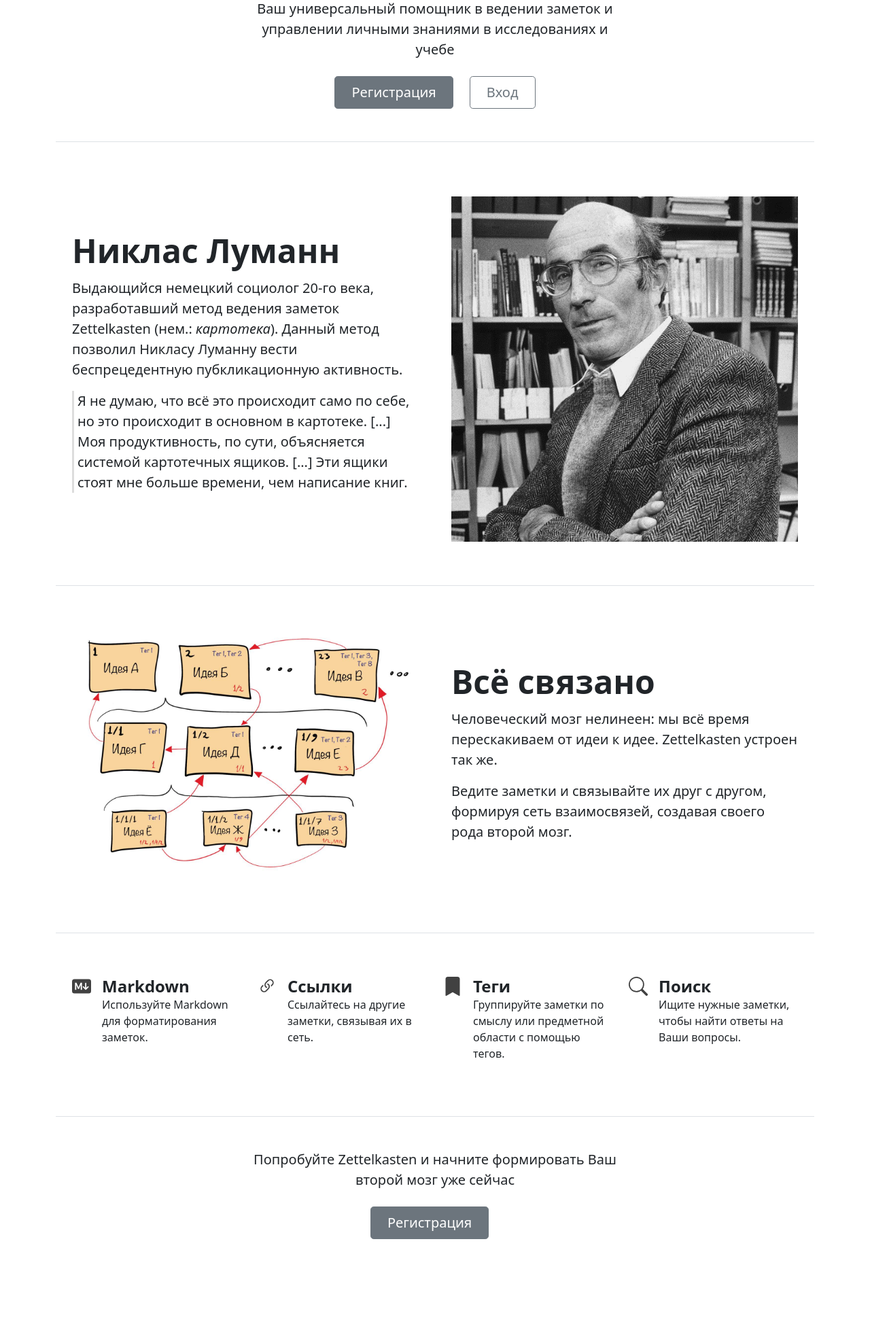
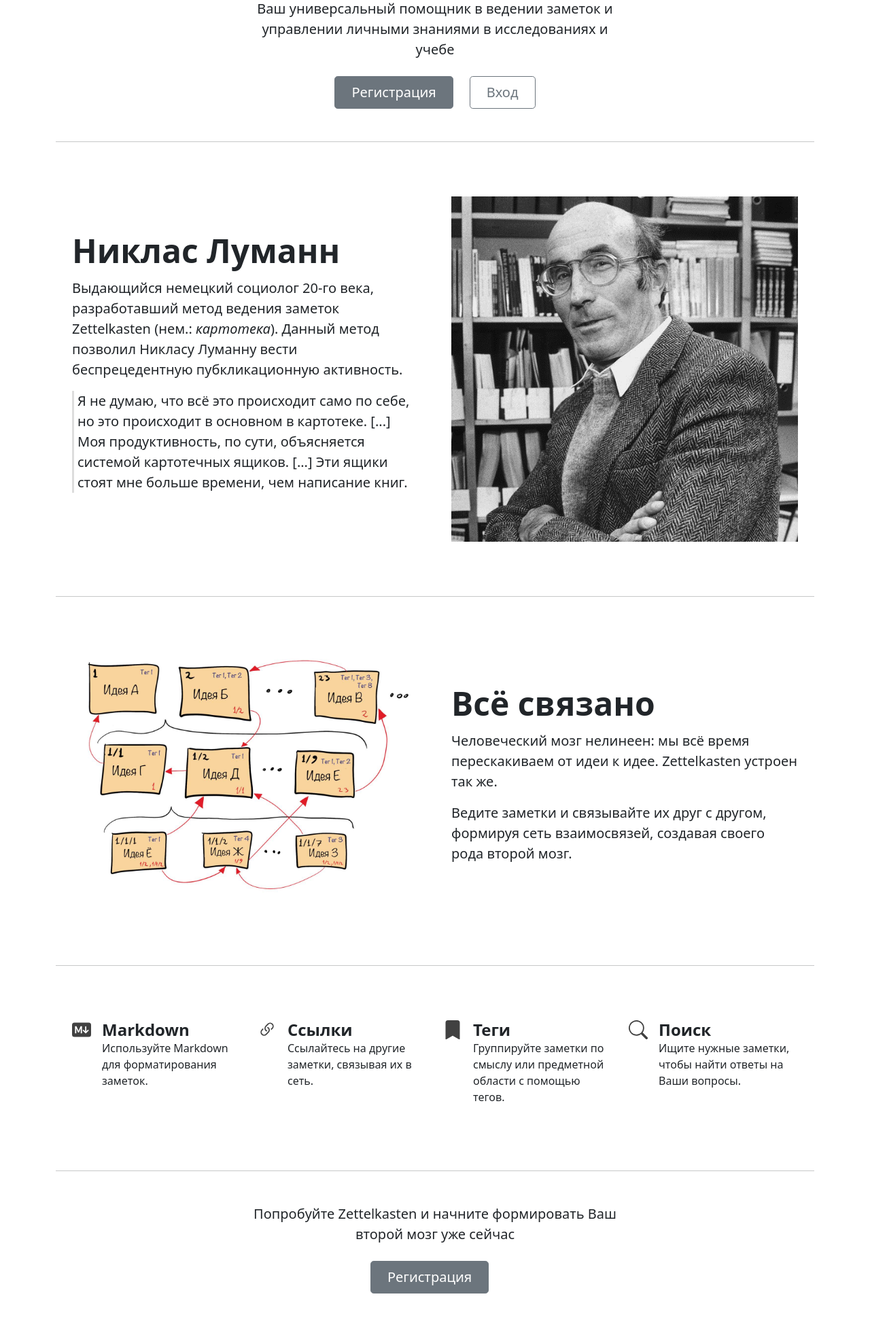
Before and after one commit to Woofka/zettelkasten, a Flask app: page / in a window 1280 px wide. Shown: the part 173-2140 px from the top of the page at 68% size. Before the commit the page ends 1996 px from the top, so only its background shows below. Run offline with Flask 2, Linux system fonts and the light colour scheme.

Commit message:
Fix horizontal lines

```diff
--- a/templates/index.html
+++ b/templates/index.html
@@ -18,7 +18,7 @@
     </symbol>
   </svg>
 
-  <div class="px-4 my-3 text-center border-bottom">
+  <div class="px-4 my-3 text-center">
     <h1 class="display-4 fw-bold">Zettelkasten</h1>
     <div class="col-lg-6 mx-auto">
       <p class="lead mb-4">
@@ -30,8 +30,9 @@
       </div>
     </div>
   </div>
+  <hr>
 
-  <div class="container col-xxl-8 px-4 py-3 border-bottom">
+  <div class="container col-xxl-8 px-4 py-3">
     <div class="row flex-lg-row-reverse align-items-center g-5 py-5">
       <div class="col-10 col-sm-8 col-lg-6">
         <img src="{{ url_for('static', filename='Niklas_Luhmann.jpeg') }}" class="d-block mx-lg-auto img-fluid" alt="Bootstrap Themes" width="700" height="500" loading="lazy">
@@ -50,8 +51,9 @@
       </div>
     </div>
   </div>
+  <hr>
 
-  <div class="container col-xxl-8 px-4 py-3 border-bottom">
+  <div class="container col-xxl-8 px-4 py-3">
     <div class="row flex-lg-row align-items-center g-5 py-5">
       <div class="col-10 col-sm-8 col-lg-6">
         <img src="{{ url_for('static', filename='notes.png') }}" class="d-block mx-lg-auto img-fluid" alt="Bootstrap Themes" width="700" height="500" loading="lazy">
@@ -67,8 +69,9 @@
       </div>
     </div>
   </div>
+  <hr>
 
-  <div class="container px-4 py-3 border-bottom" id="icon-grid">
+  <div class="container px-4 py-3" id="icon-grid">
     <div class="row row-cols-1 row-cols-sm-2 row-cols-md-2 row-cols-lg-4 g-4 py-5">
       <div class="col d-flex align-items-start">
         <svg class="bi feature-icon flex-shrink-0 me-3" width="1.75em" height="1.75em"><use xlink:href="#markdown"/></svg>
@@ -100,6 +103,7 @@
       </div>
     </div>
   </div>
+  <hr>
 
   <div class="px-4 my-5 text-center">
     <div class="col-lg-6 mx-auto">
```
